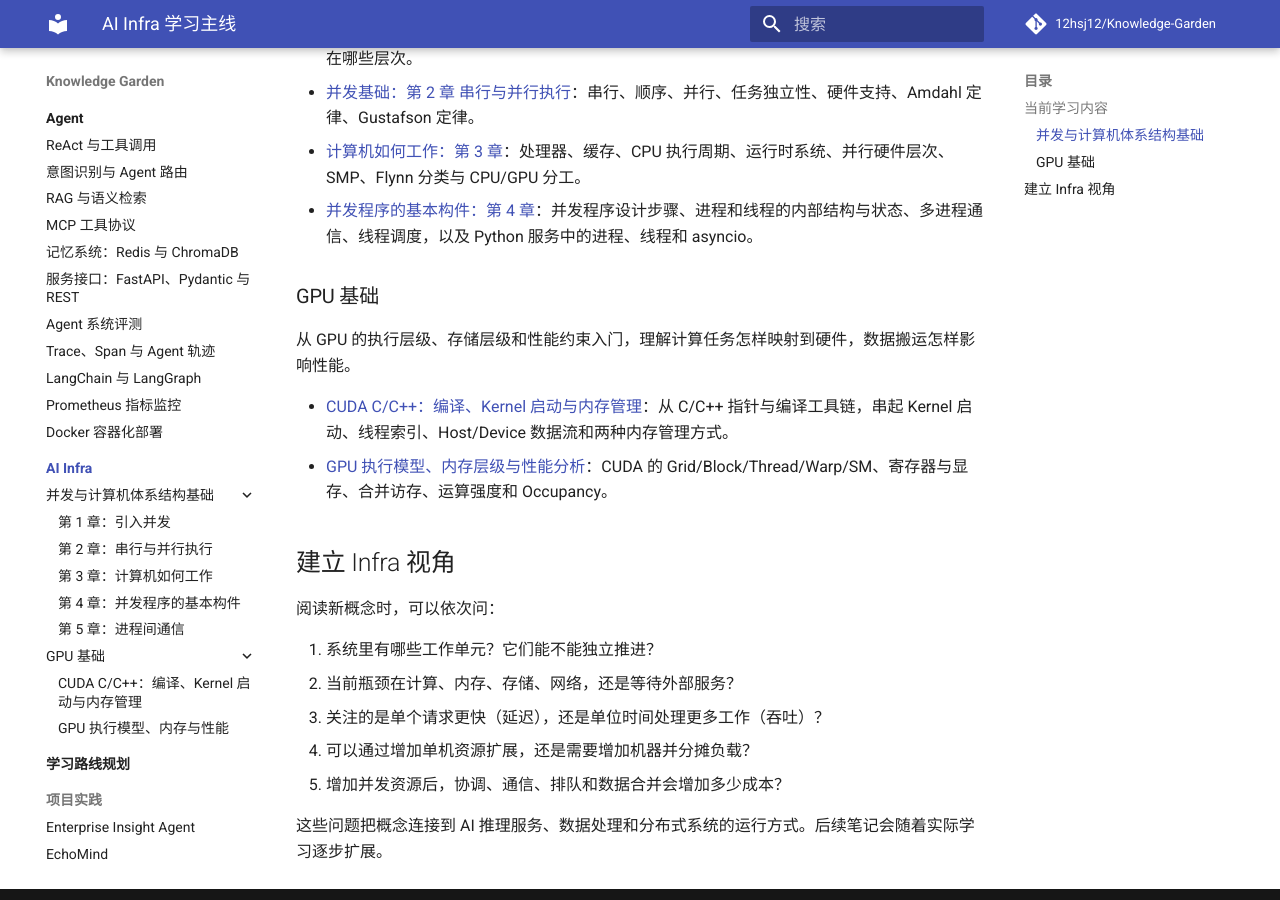
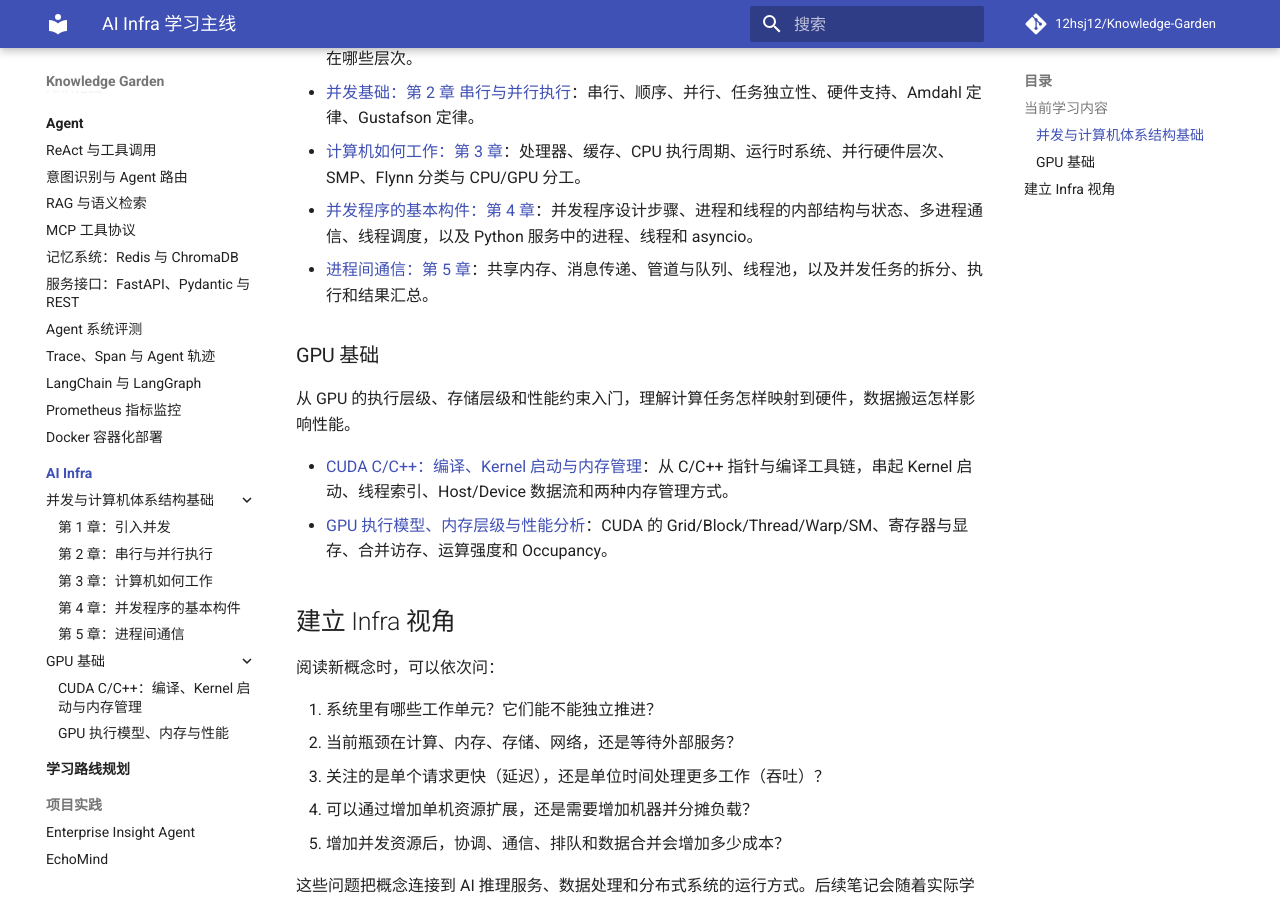
Before and after one commit to 12hsj12/Knowledge-Garden, an MkDocs documentation site: the page built from docs/ai-infra/index.md, in a window 1280 px wide and 900 px high, scrolled down 624 px. Built offline with MkDocs 1.6.1 and Material for MkDocs 9.7.7, drawn with Linux system fonts in a browser that asks for light colours; comment, search, counter and statistics services are not loaded.

Commit message:
docs: add chapter 5 to AI Infra index

```diff
--- a/docs/ai-infra/index.md
+++ b/docs/ai-infra/index.md
@@ -19,6 +19,7 @@ AI Infra 关注为 AI 工作负载提供和管理运行能力：计算资源如
 - [并发基础：第 2 章 串行与并行执行](concurrency/chapter-02.md)：串行、顺序、并行、任务独立性、硬件支持、Amdahl 定律、Gustafson 定律。
 - [计算机如何工作：第 3 章](concurrency/chapter-03.md)：处理器、缓存、CPU 执行周期、运行时系统、并行硬件层次、SMP、Flynn 分类与 CPU/GPU 分工。
 - [并发程序的基本构件：第 4 章](concurrency/chapter-04.md)：并发程序设计步骤、进程和线程的内部结构与状态、多进程通信、线程调度，以及 Python 服务中的进程、线程和 asyncio。
+- [进程间通信：第 5 章](concurrency/chapter-05.md)：共享内存、消息传递、管道与队列、线程池，以及并发任务的拆分、执行和结果汇总。
 
 ### GPU 基础
 
```
